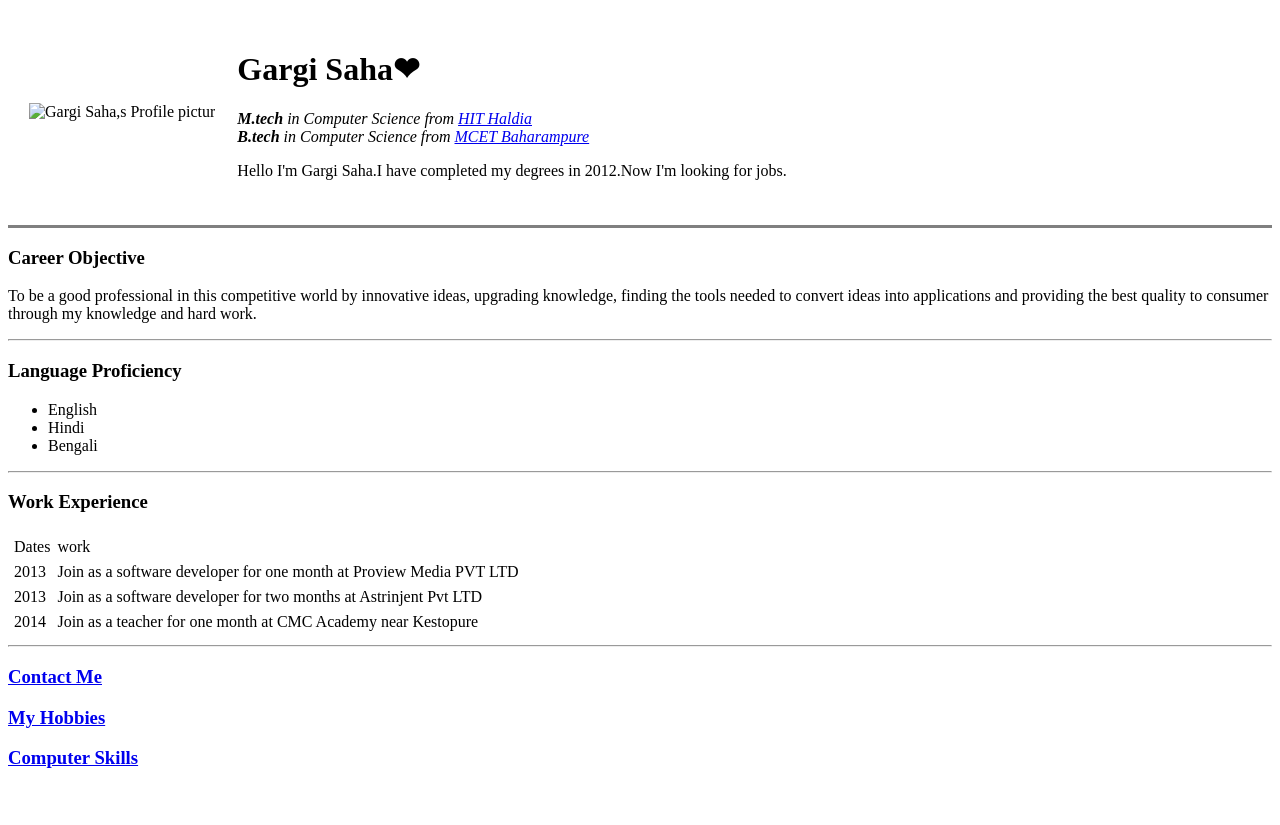
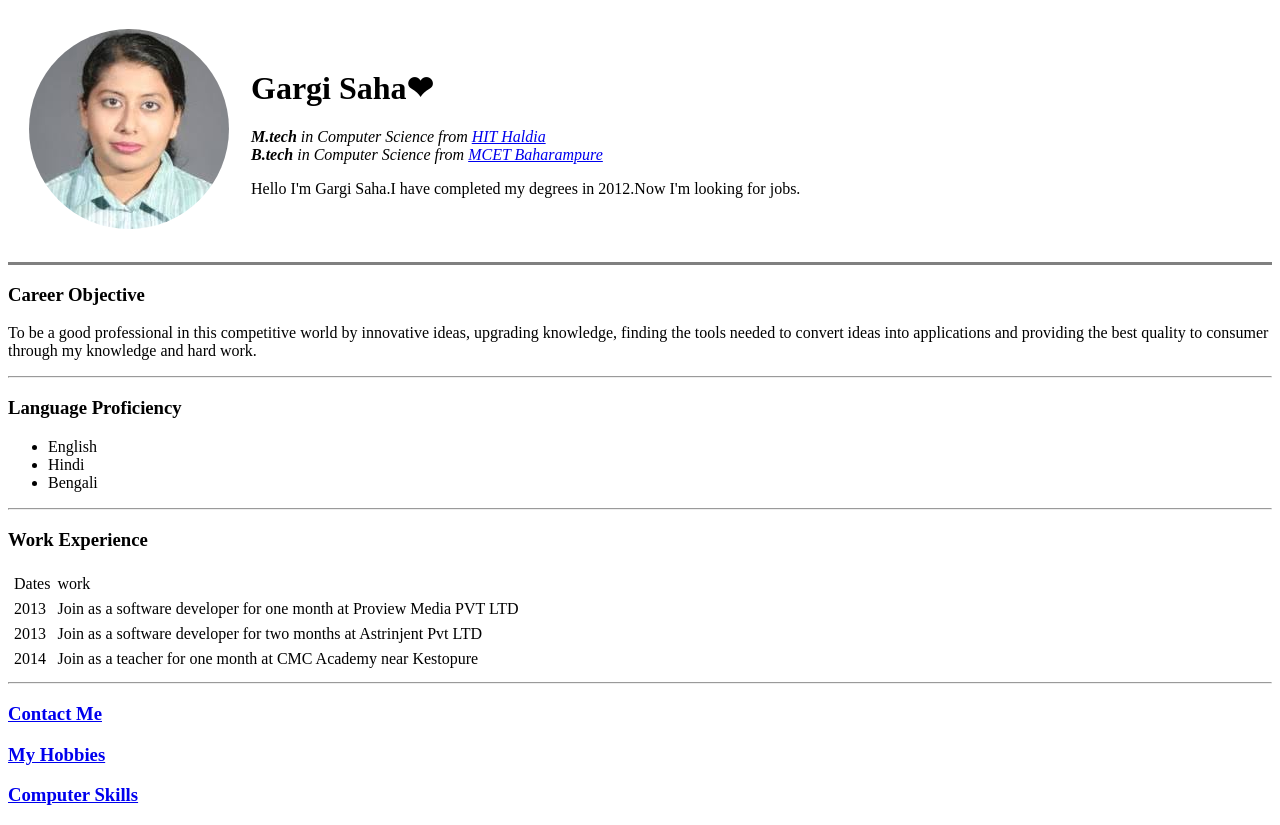
Before and after one commit to GargiSaha1988/Shweta, a plain HTML site: page index.html in a window 1280 px wide. Before the commit the page ends 800 px from the top, so only its background shows below. Drawn offline with Linux system fonts and the light colour scheme.

Commit message:
Update index.html

```diff
--- a/index.html
+++ b/index.html
@@ -9,7 +9,7 @@
 <body>
   <table cellspacing="20">
     <tr>
-      <td> <img src="Image/Gargipics.png" alt="Gargi Saha,s Profile pictur"></td>
+      <td> <img src="https://github.com/GargiSaha1988/Shweta/blob/master/Gargipics.png" alt="Gargi Saha,s Profile pictur"></td>
       <td>
         <h1>Gargi Saha❤</h1>
         <p style="font-style: italic;">
```
